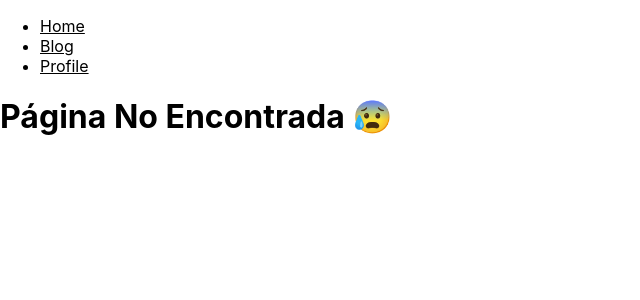
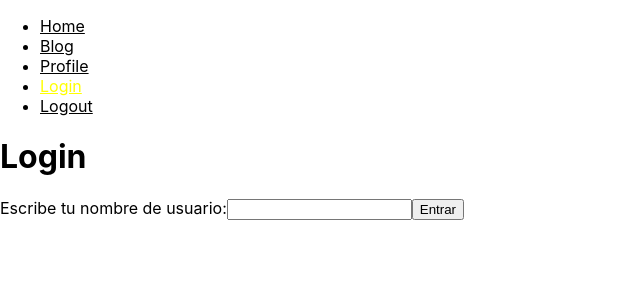
Before and after one commit to crontreras1/platzi-reactjs-navegacion-con-react-router, a React (Create React App) app: page /#/login in a window 1280 px wide. Shown: the top 300 px of the page, without its empty margins (0-640 px from the left). Built offline with nearby package versions, Linux system fonts and the light colour scheme.

Commit message:
class 11. useAuth for fake login and logout

```diff
--- a/src/App.js
+++ b/src/App.js
@@ -1,7 +1,10 @@
 import { HashRouter, Routes, Route} from 'react-router-dom'
 import { Menu } from './Menu'
+import { AuthProvider } from './auth'
 import { HomePage } from './HomePage'
 import { BlogPage } from './BlogPage'
+import { LoginPage } from '../src/LoginPage'
+import { LogoutPage } from '../src/LogoutPage'
 import { ProfilePage } from './ProfilePage'
 import { BlogPost } from './BlogPost'
 
@@ -9,6 +12,7 @@
   return (
     <>
       <HashRouter>
+        <AuthProvider>
           <Menu />
 
           <Routes>
@@ -18,11 +22,14 @@
               <Route path=':slug' element={ <BlogPost />} />
             </Route>
 
+            <Route path='/login' element={ <LoginPage />} />
+            <Route path='/logout' element={ <LogoutPage />} />
             <Route path='/profile' element={ <ProfilePage />} />
 
             // * Simboliza todas las rutas que no se han definido aún y podemos mostrar un error o algo por el estilo
             <Route path='/*' element={ <h1>Página No Encontrada 😰</h1> } />
           </Routes>
+        </AuthProvider>
       </HashRouter>
     </>
   );
--- /dev/null
+++ b/src/LoginPage.js
@@ -0,0 +1,35 @@
+import React from 'react'
+import { useAuth } from './auth'
+
+function LoginPage () {
+    const auth = useAuth()
+    const [username, setUsername] = React.useState('')
+
+    const login = (event) => {
+        event.preventDefault()
+        auth.login({ username })
+    }
+
+    return (
+        <>
+            <h1>Login</h1>
+
+            <form onSubmit={ login }>
+                <label>Escribe tu nombre de usuario:</label>
+
+                <input
+                    value={ username }
+                    onChange={ event => setUsername(event.target.value) }
+                />
+
+                <button
+                    type='submit'
+                >
+                    Entrar
+                </button>
+            </form>
+        </>
+    )
+}
+
+export { LoginPage }
--- /dev/null
+++ b/src/LogoutPage.js
@@ -0,0 +1,30 @@
+import React from 'react'
+import { useAuth } from './auth';
+
+function LogoutPage () {
+    const auth = useAuth()
+
+    const logout = (event) => {
+        event.preventDefault()
+        auth.logout()
+    }
+
+    return (
+        <>
+            <h1>Logout</h1>
+
+            <form onSubmit={ logout }>
+                <label>¿Segur@ que quieres salir?</label>
+
+                <button
+                    type='submit'
+                >
+                    Salir
+                </button>
+            </form>
+        </>
+
+    )
+}
+
+export { LogoutPage }
--- a/src/Menu/index.js
+++ b/src/Menu/index.js
@@ -94,4 +94,14 @@
     text: 'Profile'
 })
 
+routes.push({
+    to: '/login',
+    text: 'Login'
+})
+
+routes.push({
+    to: '/logout',
+    text: 'Logout'
+})
+
 export { Menu }
--- a/src/ProfilePage/index.js
+++ b/src/ProfilePage/index.js
@@ -1,8 +1,11 @@
 import React from 'react'
+import { useAuth } from '../auth'
 
 function ProfilePage () {
+    const auth = useAuth()
+
     return (
-        <h1>Profile Page</h1>
+        <h1>Welcome, { auth.user.username }</h1>
     )
 }
 
--- /dev/null
+++ b/src/auth.js
@@ -0,0 +1,34 @@
+import React from "react";
+import { useNavigate } from "react-router-dom";
+
+const AuthContext = React.createContext()
+
+function AuthProvider ({ children }) {
+    const navigate = useNavigate()
+    const [user, setUser] = React.useState(null)
+
+    const login = ({ username }) => {
+        setUser({ username })
+        navigate('/profile')
+    }
+
+    const logout = () => {
+        setUser(null)
+        navigate('/')
+    }
+
+    const auth = { user, login, logout }
+
+    return (
+        <AuthContext.Provider value={ auth }>
+            { children }
+        </AuthContext.Provider>
+    )
+}
+
+function useAuth () {
+    const auth = React.useContext(AuthContext)
+    return auth
+}
+
+export { AuthProvider, useAuth }
```
Lines whose indentation alone changed are shown as unchanged.
